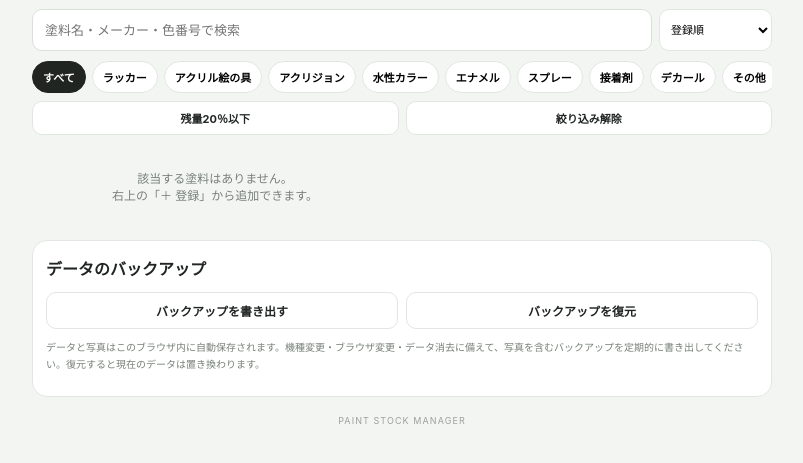
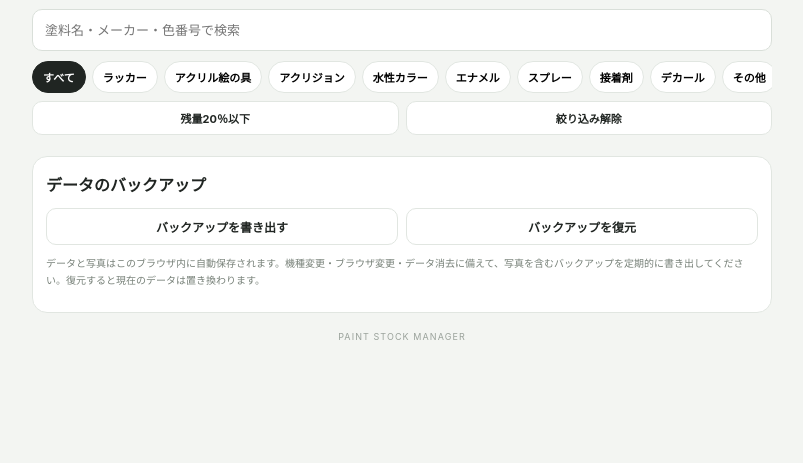
Before and after one commit to mmcca457-cell/paint_stock, a plain HTML site: page index.html in a window 1280 px wide. Shown: the part 61-524 px from the top of the page, without its empty margins (238-1041 px from the left). Drawn offline with Linux system fonts and the light colour scheme.

Commit message:
Add files via upload

```diff
--- a/index.html
+++ b/index.html
@@ -77,14 +77,6 @@ header{display:flex;align-items:center;justify-content:space-between;margin:2px
 <section id="listPage">
   <div class="searchrow">
     <input class="search" id="search" placeholder="塗料名・メーカー・色番号で検索">
-    <select class="sort" id="sort">
-      <option value="new">登録順</option>
-      <option value="type">種別順</option>
-      <option value="brand">メーカー順</option>
-      <option value="code">色番号・品番順</option>
-      <option value="name">塗料名順</option>
-      <option value="low">残量順</option>
-    </select>
   </div>
   <div class="filters" id="filters"></div>
   <div class="filtertools">
@@ -514,7 +506,7 @@ $('cancel').onclick=()=>setPage('list');
 $('back').onclick=()=>setPage('list');
 
 $('search').oninput=renderList;
-$('sort').onchange=renderList;
+// 並べ替えは常時、種別 → メーカー → 色番号・品番 → 塗料名順
 
 $('lowToggle').onclick=()=>{
   onlyLow=!onlyLow;
```
